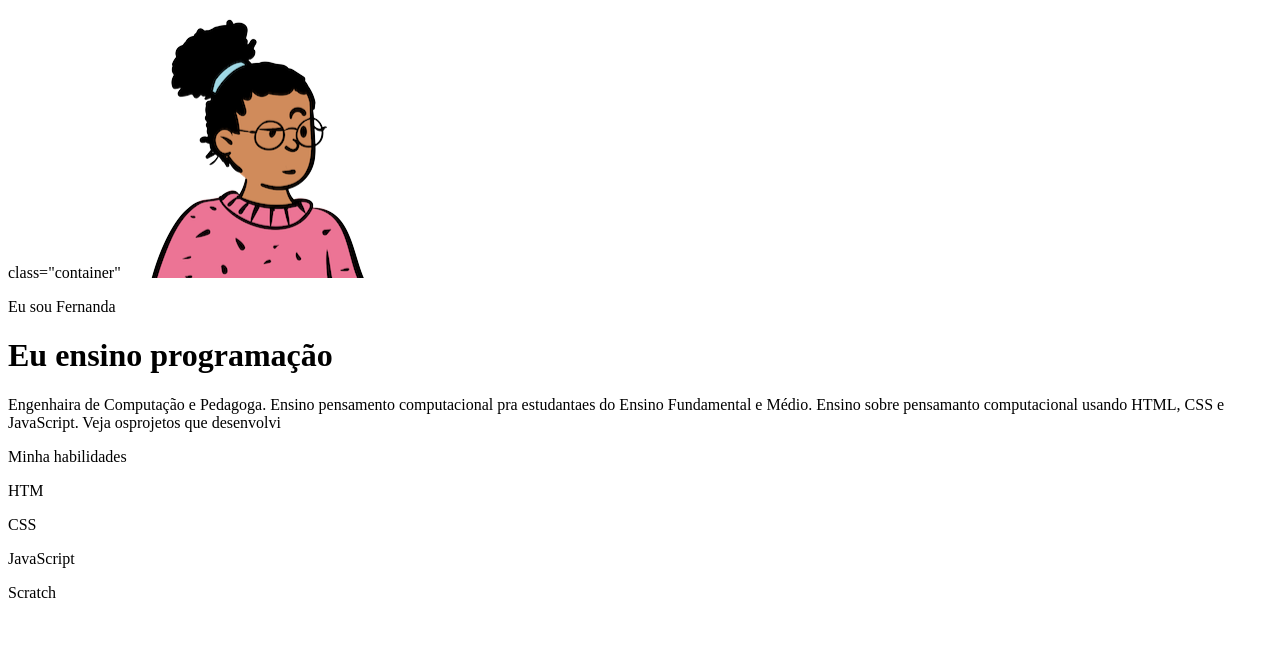
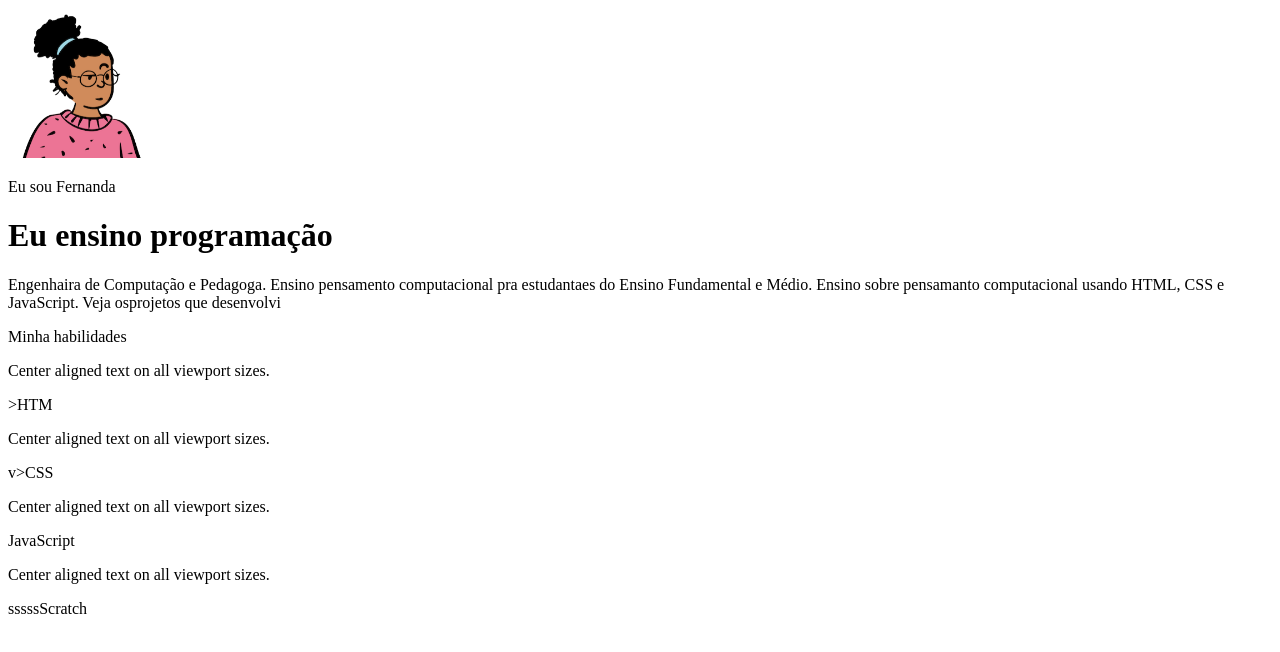
Before and after one commit to pedroo4/Portf-lio, a plain HTML site: page index.html in a window 1280 px wide. Drawn offline with Linux system fonts and the light colour scheme.

Commit message:
Add files via upload

```diff
--- a/index.html
+++ b/index.html
@@ -8,23 +8,24 @@
     <link rel="stylesheet" href="style.css">
 </head>
 <body>
-
-    <header> class="container"
-    <img src="img/avatar-perfil.png" alt="avatar da Fernanda" srcset="">
-    <p> Eu sou Fernanda </p>
+    <header class="container text-center">
+    <img src="img/avatar-perfil.png"class="rounded-circle"
+    width="150" height="150" alt="avatar da Fernanda" srcset="">
+    <p class="leand">Eu sou Fernanda</p>
     <h1> Eu ensino programação</h1>
     <p> Engenhaira de Computação e Pedagoga.
         Ensino pensamento computacional pra estudantaes
          do Ensino Fundamental e Médio.
-         Ensino sobre pensamanto computacional usando HTML, CSS e JavaScript.
-          Veja osprojetos que desenvolvi
+         Ensino sobre pensamanto computacional usando
+         HTML, CSS e JavaScript.
+         Veja osprojetos que desenvolvi
     </p>
     <p>Minha habilidades</p>
     <divi>
-        <p>HTM</p>
-        <p>CSS</p>
-        <p>JavaScript</p>
-        <p>Scratch</p>
+        <p class="text-center">Center aligned text on all viewport sizes.</p>>HTM</p>
+        <p class="text-center">Center aligned text on all viewport sizes.</p>v>CSS</p>
+        <p class="text-center">Center aligned text on all viewport sizes.</p>JavaScript</p>
+        <p class="text-center">Center aligned text on all viewport sizes.</p>sssssScratch</p>
     </divi>
     </header>
 </body>
```
